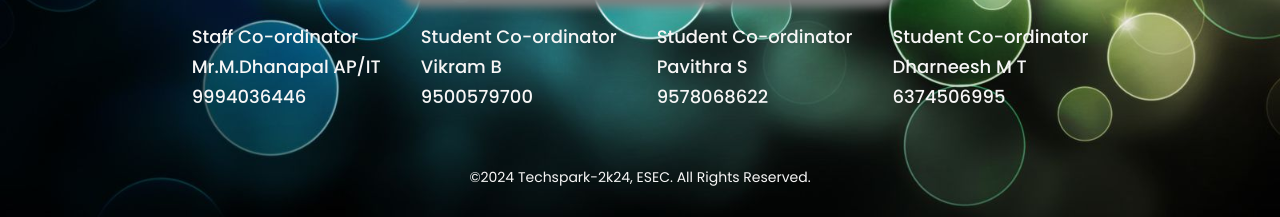
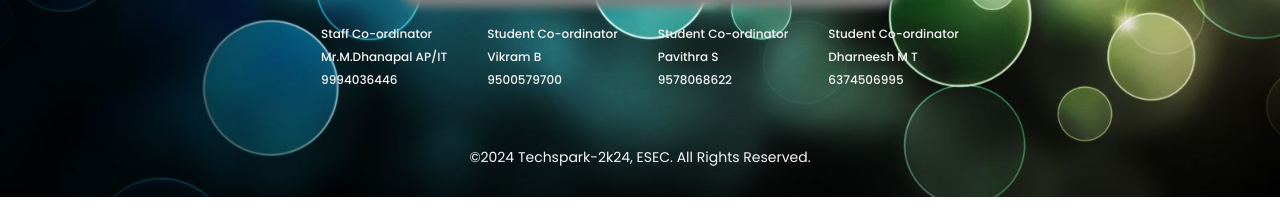
Before and after one commit to prasannaG300618/nodedb1, a website: page FORM.html in a window 1280 px wide. Shown: the part 3521-3738 px from the top of the page. Drawn offline with nearby package versions, Linux system fonts and the light colour scheme.

Commit message:
Update FORM.html

```diff
--- a/FORM.html
+++ b/FORM.html
@@ -673,21 +673,21 @@ ul.card{
 <a id="adver" href="https://docs.google.com/forms/d/e/1FAIpQLScSPfB-bj7Vx3UC7zPT5YNd4u_Q7GpM-bSoe8oELkEOjasY9g/viewform?usp=sf_link" target="_blank" ><img id="ig" src="img/tump/Workshop.jpg" alt="ESEC" style="width:100%; height: 100%;"  ></a>
         <div id="cont">
 
-          <div id="p1"><h4>Staff Co-ordinator  </h4><p> </p>
-            <h4>Mr.M.Dhanapal AP/IT </h4>
-            <h4>9994036446</h4>
+          <div id="p1"><h6>Staff Co-ordinator  </h6><p> </p>
+            <h6>Mr.M.Dhanapal AP/IT </h6>
+            <h6>9994036446</h6>
           </div>
-		 <div id="p2"><h4>Student Co-ordinator  </h4>
-                <h4>Vikram B</h4>
-                <h4>9500579700</h4>
+		 <div id="p2"><h6>Student Co-ordinator  </h6>
+                <h6>Vikram B</h6>
+                <h6>9500579700</h6>
               </div>
-              <div id="p2"><h4>Student Co-ordinator  </h4>
-                <h4>Pavithra S</h4>
-                <h4>9578068622</h4>
+              <div id="p2"><h6>Student Co-ordinator  </h6>
+                <h6>Pavithra S</h6>
+                <h6>9578068622</h6>
               </div>
-              <div id="p3"><h4>Student Co-ordinator </h4>
-                <h4>Dharneesh M T</h4>
-                <h4>6374506995</h4>
+              <div id="p3"><h6>Student Co-ordinator </h6>
+                <h6>Dharneesh M T</h6>
+                <h6>6374506995</h6>
               </div>
         </div>
         </div>
```
